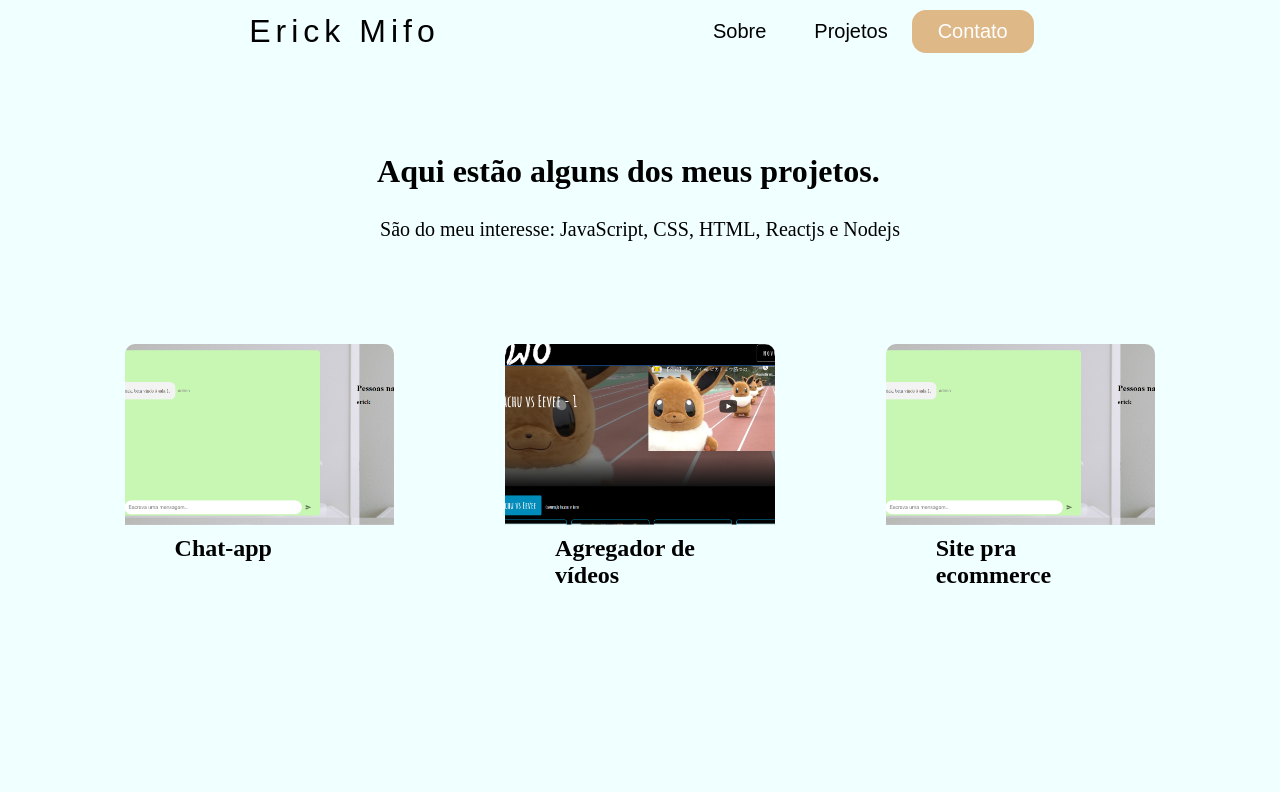
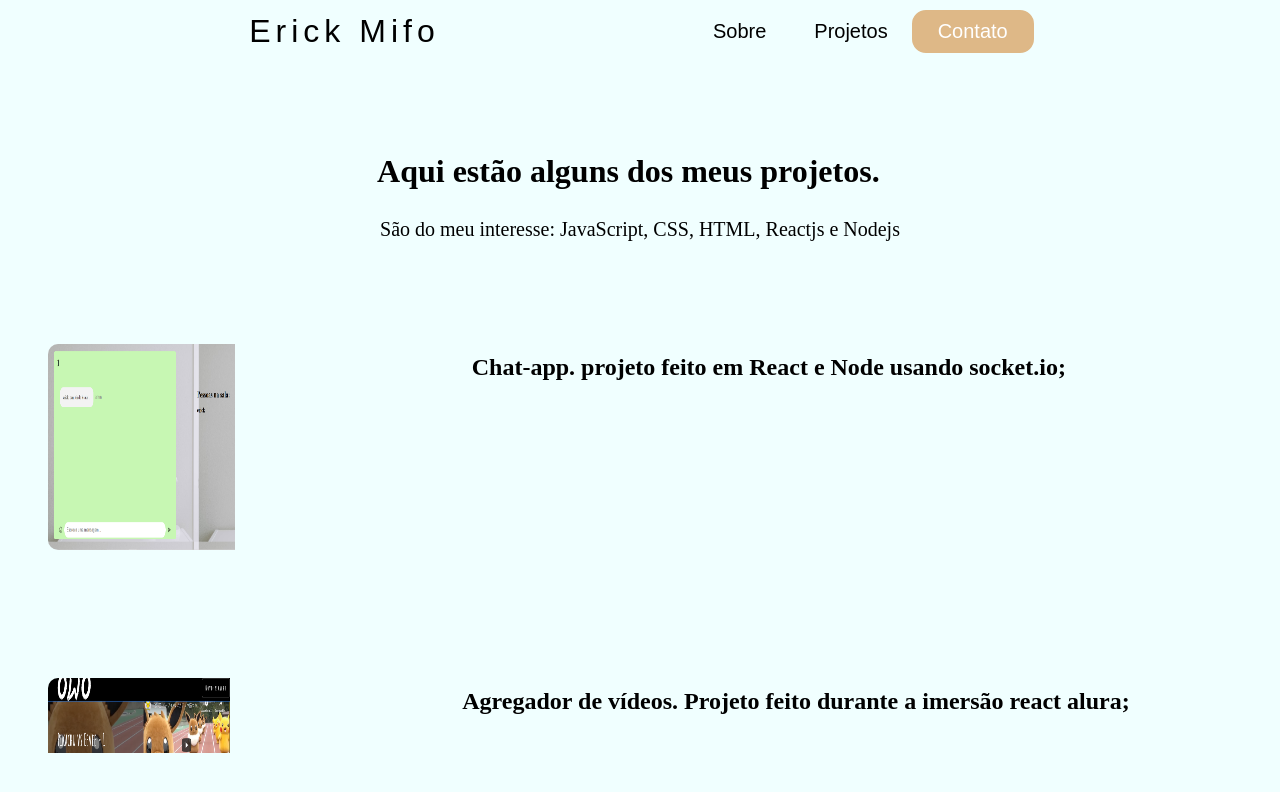
Before and after one commit to ErickMifo/Portfolio, a React (Create React App) app: page /projetos in a window 1280 px wide. Shown: the top 792 px of the page. Built offline with nearby package versions, Linux system fonts and the light colour scheme.

Commit message:
UPDATE: animação projetos

```diff
--- a/package.json
+++ b/package.json
@@ -13,6 +13,7 @@
     "framer-motion": "^2.9.4",
     "react": "^17.0.1",
     "react-dom": "^17.0.1",
+    "react-intersection-observer": "^8.30.1",
     "react-pdf": "^5.0.0",
     "react-router-dom": "^5.2.0",
     "react-scripts": "4.0.0",
--- a/src/App.css
+++ b/src/App.css
@@ -14,21 +14,7 @@
 body {
   background-color: #f0ffff;
 }
-/* body {
-  width: 100%;
 
-  height: 100vh;
-
-  background-image: url
-
-  background-position: center center;
-
-  background-repeat: no-repeat;
-
-  background-attachment: fixed;
-
-  background-size: cover;
-
-  background-color: #ffffff;
+a {
+  color: black;
 }
- */
--- a/src/components/cards/cardItem.js
+++ b/src/components/cards/cardItem.js
@@ -1,11 +1,46 @@
-import React from 'react';
+import { useAnimation, motion } from 'framer-motion';
+import React, { useEffect } from 'react';
+import  { useInView } from 'react-intersection-observer'
 
 function CardItem({ path, alt, src, text}) {
+
+  const animation = useAnimation()
+
+  const [productRef, InView] = useInView({
+
+    triggerOnce: true,
+    rootMargin: '-170px'
+
+  })
+
+
+  useEffect(() => {
+    if(InView){
+      animation.start('productVisible')
+    }
+  }, [animation, InView])
+
+
   return (
 
-      <li className='cards__item'>
+      <motion.li
+      ref={productRef}
+      animate={animation}
+      initial='hidden'
+      variants={{
+        productVisible:{
+          opacity: 1,
+          x: 0,
+          transition: {duration: 1}
+        },
+         hidden: {
+          opacity: 0,
+          x: -100
+        }
+      }}
+      className='cards__item'>
         <a className='cards__item__link' rel="noopener noreferrer" target="_blank" href={path}>
-          <figure className='cards__item__pic-wrap'>
+          <figure>
             <img
               className='cards__item__img'
               alt={alt}
@@ -16,7 +51,7 @@ function CardItem({ path, alt, src, text}) {
             <h5 className='cards__item__text'>{text}</h5>
           </div>
         </a>
-      </li>
+      </motion.li>
 
   );
 }
--- a/src/components/cards/cardsProjects.js
+++ b/src/components/cards/cardsProjects.js
@@ -10,30 +10,28 @@ import agregador from '../images/agregador.png';
 function CardsProjects() {
   return (
     <div className='cards'>
-      <div className='cards__container'>
           <ul className='cards__items'>
             <CardItem
               src={chat}
-              text='Chat-app'
+              text='Chat-app. projeto feito em React e Node usando socket.io;'
               path='https://chat-app.erickmifo.vercel.app/'
               alt='Chat-app-image'
             />
 
              <CardItem
               src={agregador}
-              text='Agregador de vídeos'
+              text='Agregador de vídeos. Projeto feito durante a imersão react alura;'
               path='https://agregador-videos.vercel.app/'
               alt='Agregador de vídeos-image'
             />
              <CardItem
               src={chat}
-              text='Site pra ecommerce'
+              text='Ecommerce feito em gatsby para disciplina Administração de projetos.'
               path='https://5fa46740b923111fa301d9d7--eager-lumiere-87e7c6.netlify.app/'
               alt='ecommerce'
             />
           </ul>
         </div>
-      </div>
 
   );
 }
--- a/src/components/cards/styles.css
+++ b/src/components/cards/styles.css
@@ -1,10 +1,6 @@
-.cards__container {
+.cards__items {
   display: flex;
-  flex-flow: column;
-  align-items: center;
-}
-
-.cards__items {
+  flex-direction: column;
   margin-bottom: 24px;
 }
 
@@ -12,33 +8,14 @@
   display: flex;
   flex: 1;
   margin: 0 3rem;
-  border-radius: 10px;
-  animation: cardmove 8s;
-}
-
-@keyframes cardmove {
-  from {
-    margin: 0 10rem;
-  }
-  to {
-    margin: 0 3rem;
-  }
+  padding-bottom: 10%;
 }
 
 .cards__item__link {
   display: flex;
-  flex-flow: column;
-  width: 100%;
   border-radius: 10px;
   overflow: hidden;
   text-decoration: none;
-}
-
-.cards__item__pic-wrap {
-  position: relative;
-  width: 100%;
-  padding-top: 67%;
-  overflow: hidden;
 }
 
 .fade-img {
@@ -47,15 +24,8 @@
 }
 
 .cards__item__img {
-  position: absolute;
-  top: 0;
-  right: 0;
-  bottom: 0;
-  left: 0;
-  display: block;
-  width: 100%;
+  width: 50%;
   height: 100%;
-  object-fit: cover;
   transition: all 0.2s linear;
 }
 
@@ -72,20 +42,11 @@
   font-size: 24px;
 }
 
-@media only screen and (min-width: 1200px) {
-  .content__blog__container {
-    width: 84%;
-  }
-}
-
-@media only screen and (min-width: 1024px) {
-  .cards__items {
-    display: flex;
-  }
-}
-
-@media only screen and (max-width: 1024px) {
+@media only screen and (max-width: 768px) {
   .cards__item {
     margin-bottom: 2rem;
   }
+  .cards__item__info {
+    display: none;
+  }
 }
--- a/src/pages/contato/index.js
+++ b/src/pages/contato/index.js
@@ -7,7 +7,7 @@ import './styles.css'
 function Contato() {
 
     return(
-        <div>
+        <div id="Landing">
             <NavBar />
 
 
--- a/src/pages/home/styles.css
+++ b/src/pages/home/styles.css
@@ -8,16 +8,13 @@
   flex-direction: column;
   padding-top: 100px;
   align-items: center;
-  color: black;
 }
 
 a {
-  color: black;
   text-decoration: none;
 }
 
 a:hover {
-  color: black;
   text-decoration: none;
   cursor: pointer;
 }
--- a/src/pages/projetos/index.js
+++ b/src/pages/projetos/index.js
@@ -11,7 +11,7 @@ const projetos = "Aqui estão alguns dos meus projetos."
 const interesse = "São do meu interesse: JavaScript, CSS, HTML, Reactjs e Nodejs"
 function Projetos() {
     return (
-        <div>
+        <div id="Landing">
             <NavBar />
             <motion.div
             exit={{ x: 300, opacity: 0 }}
@@ -27,7 +27,7 @@ function Projetos() {
             <motion.p
                   initial={initial}
                   animate={animate}
-                  transition={{duration: 6}}
+                  transition={{duration: 3}}
             className="interests">{interesse}</motion.p>
         </div>
 
--- a/src/pages/projetos/styles.css
+++ b/src/pages/projetos/styles.css
@@ -3,26 +3,14 @@
   width: 100%;
   height: 75%;
   overflow-x: hidden;
-  overflow-y: hidden;
   display: flex;
   flex-direction: column;
   padding-top: 100px;
   align-items: center;
-  color: black;
 }
 
 .mainText {
   padding-bottom: 100px;
-  animation: projectmove 3s;
-}
-
-@keyframes projectmove {
-  from {
-    padding-bottom: 400px;
-  }
-  to {
-    padding-bottom: 100px;
-  }
 }
 
 .interests {
--- a/src/pages/sobre/index.js
+++ b/src/pages/sobre/index.js
@@ -37,7 +37,7 @@ function Sobre() {
 
 
     return (
-<>
+<div id="Landing">
 
 
             <NavBar />
@@ -53,7 +53,7 @@ function Sobre() {
               rotate: 90,
               translateX: 5,
               translateY: 5,
-              scaleX: -1 // Reverse direction of line animation
+              scaleX: -1
             }}
           />
           <motion.path
@@ -91,7 +91,7 @@ function Sobre() {
             </p>
             </motion.div>
 
-</>
+</div>
     )
 }
 
--- a/src/pages/sobre/styles.css
+++ b/src/pages/sobre/styles.css
@@ -2,7 +2,6 @@
   display: flex;
   flex-direction: column;
   align-items: center;
-  color: black;
 }
 
 .sobreText {
```
Also changed, not shown: 1 other file (tests, documents, lock files or other folders).
